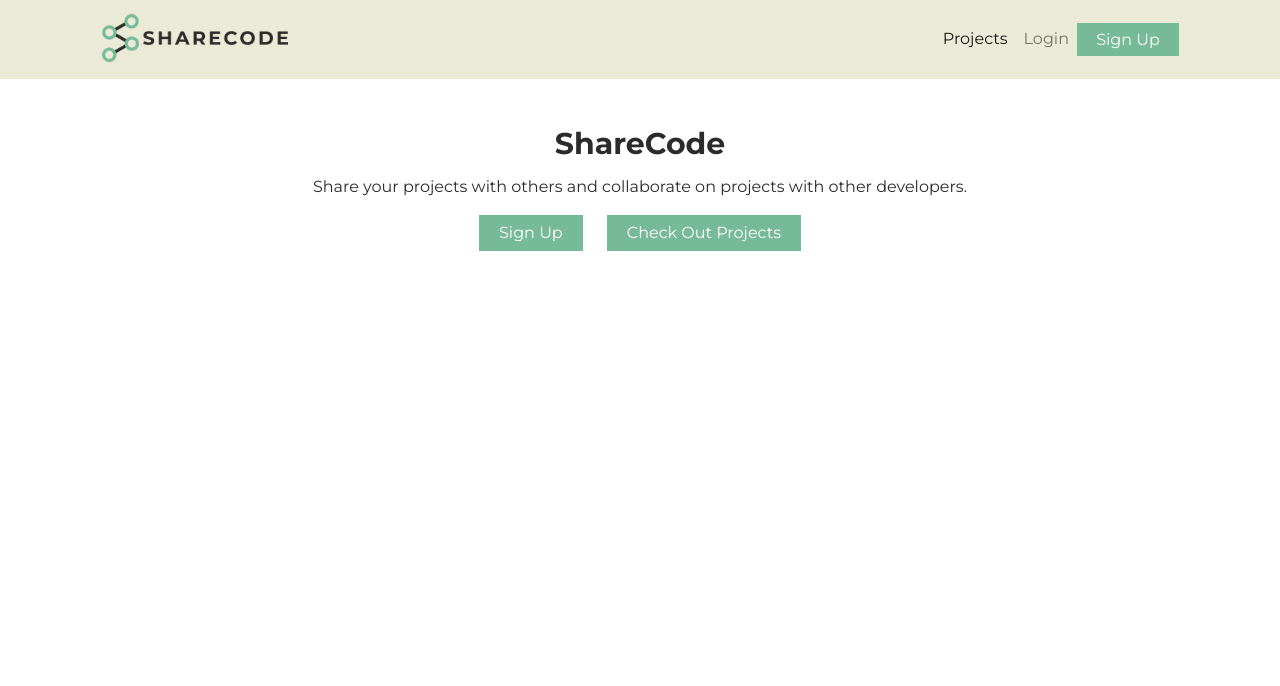
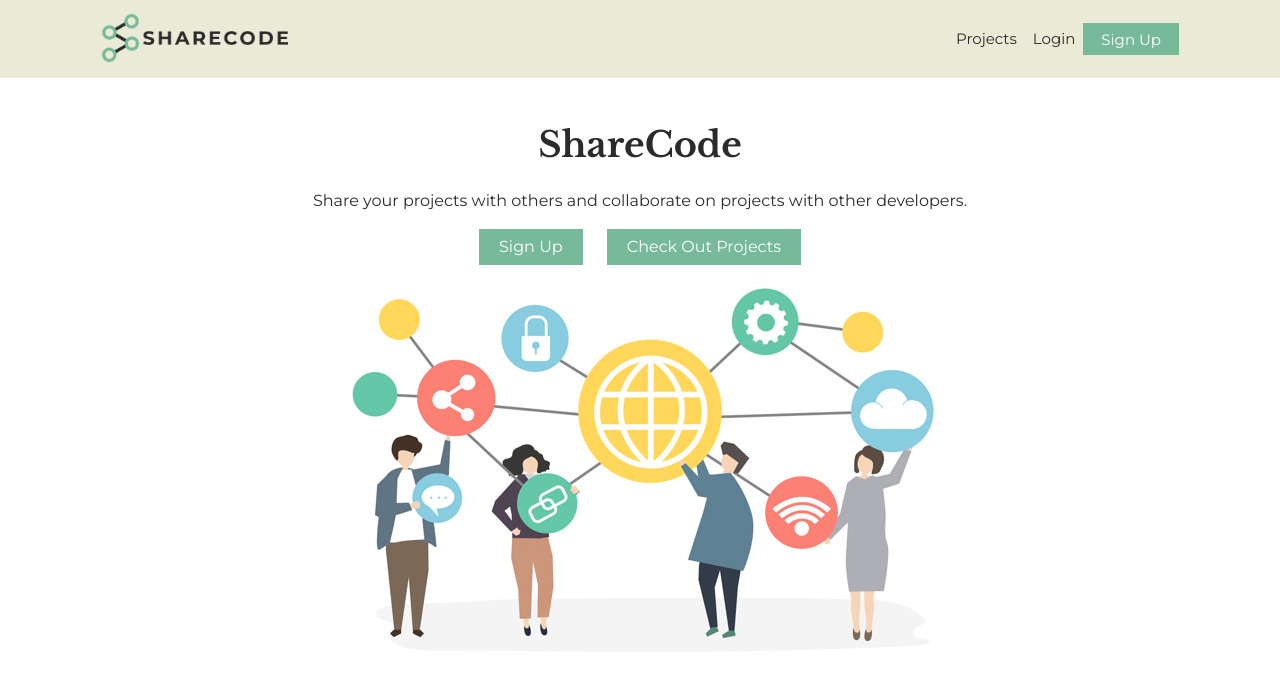
Before and after one commit to amirsaranBIH/sharecode, a Node server app: page / in a window 1280 px wide. Shown: the top 686 px of the page. Run offline with Node 20, Linux system fonts and the light colour scheme; some libraries are stand-ins or nearby versions.

Commit message:
Small style changes and fixes and added image to landing page

```diff
--- a/public/stylesheets/main.css
+++ b/public/stylesheets/main.css
@@ -1,4 +1,5 @@
 @import url('https://fonts.googleapis.com/css?family=Montserrat:300,400,700');
+@import url('https://fonts.googleapis.com/css?family=Libre+Baskerville:400,700');
 @import url('https://cdnjs.cloudflare.com/ajax/libs/normalize/8.0.0/normalize.min.css');
 @import url('https://cdnjs.cloudflare.com/ajax/libs/font-awesome/4.7.0/css/font-awesome.min.css');
 
@@ -22,4 +23,9 @@
   .entry-btn:hover {
     color: inherit;
   }
+
+  form {
+    width: 50%;
+    margin: 0 auto;
+  }
 }
--- a/public/stylesheets/modules/_global.css
+++ b/public/stylesheets/modules/_global.css
@@ -23,6 +23,7 @@
 
 a.button:hover {
   color: white;
+  text-decoration: none;
 }
 
 a:hover {
@@ -34,13 +35,15 @@
 }
 
 h1, h2, h3, h4, h5, h6 {
-  font-size: 30px;
+  font-size: 2.2em;
   font-weight: 700;
+  font-family: 'Libre Baskerville', serif;
   margin: 10px 0;
 }
 
 h1 {
   margin-top: 50px;
+  margin-bottom: 30px;
   text-align: center;
 }
 
@@ -50,11 +53,10 @@
 
 form > button, input[type="submit"] {
   display: block;
-  width: 100%;
   border: none;
   background-color: var(--green);
   color: white;
-  padding: 10px 20px;
+  padding: 12px 50px;
   outline-color: var(--lightGrey);
   cursor: pointer;
 }
@@ -79,8 +81,8 @@
 input, textarea, select {
   display: block;
   width: 100%;
-  margin-top: 2px;
-  margin-bottom: 12px;
+  margin-top: 3px;
+  margin-bottom: 18px;
   padding: 10px;
   outline-color: var(--lightGrey);
   border: 1px solid var(--lightGrey);
@@ -102,11 +104,6 @@
   border-color: var(--alert);
 }
 
-form {
-  width: 75%;
-  margin: 0 auto;
-}
-
 .landing {
   text-align: center;
 }
--- a/public/stylesheets/modules/_header.css
+++ b/public/stylesheets/modules/_header.css
@@ -5,3 +5,8 @@
 #header .navbar-brand img {
   height: 50px;
 }
+
+#header a {
+  font-size: 15px;
+  color: var(--grey);
+}
--- a/views/landing.ejs
+++ b/views/landing.ejs
@@ -6,8 +6,12 @@
 
     <p>Share your projects with others and collaborate on projects with other developers.</p>
 
-    <a class="button" href="/signup">Sign Up</a>
-    <a class="button" href="/projects">Check Out Projects</a>
+    <div class="button-group">
+      <a class="button" href="/signup">Sign Up</a>
+      <a class="button" href="/projects">Check Out Projects</a>
+    </div>
+
+    <img src="/images/people-networking-through-technology.jpg" alt="people-networking-through-technology">
   </div>
 </div>
 
--- a/views/login.ejs
+++ b/views/login.ejs
@@ -1,7 +1,7 @@
 <% include partials/header %>
 
 <div class="container">
-  <h1>Login</h1>
+  <h1>Log In To Your Account</h1>
 
   <form action="/login" method="POST">
     <label for="username">Username</label>
--- a/views/partials/navbar.ejs
+++ b/views/partials/navbar.ejs
@@ -11,8 +11,8 @@
             </button>
             <div class="collapse navbar-collapse" id="navbarText">
                 <ul class="navbar-nav ml-auto">
-                    <li class="nav-item active">
-                        <a class="nav-link" href="/projects">Projects <span class="sr-only">(current)</span></a>
+                    <li class="nav-item">
+                        <a class="nav-link" href="/projects">Projects</a>
                     </li>
                     <% if (currentUser) { %>
                     <li class="nav-item">
--- a/views/project/new.ejs
+++ b/views/project/new.ejs
@@ -1,7 +1,7 @@
 <% include ../partials/header %>
 
 <div class="container">
-  <h1>New Project</h1>
+  <h1>Create A New Project</h1>
 
   <form action="/project/new" method="POST">
     <label for="name">Name</label>
--- a/views/signup.ejs
+++ b/views/signup.ejs
@@ -1,7 +1,7 @@
 <% include partials/header %>
 
 <div class="container">
-  <h1>Sign Up</h1>
+  <h1>Sign Up A New Account</h1>
 
   <form action="/signup" method="POST">
     <label for="username">Username</label>
```
Also changed, not shown: public/images/people-networking-through-technology.jpg (added).
